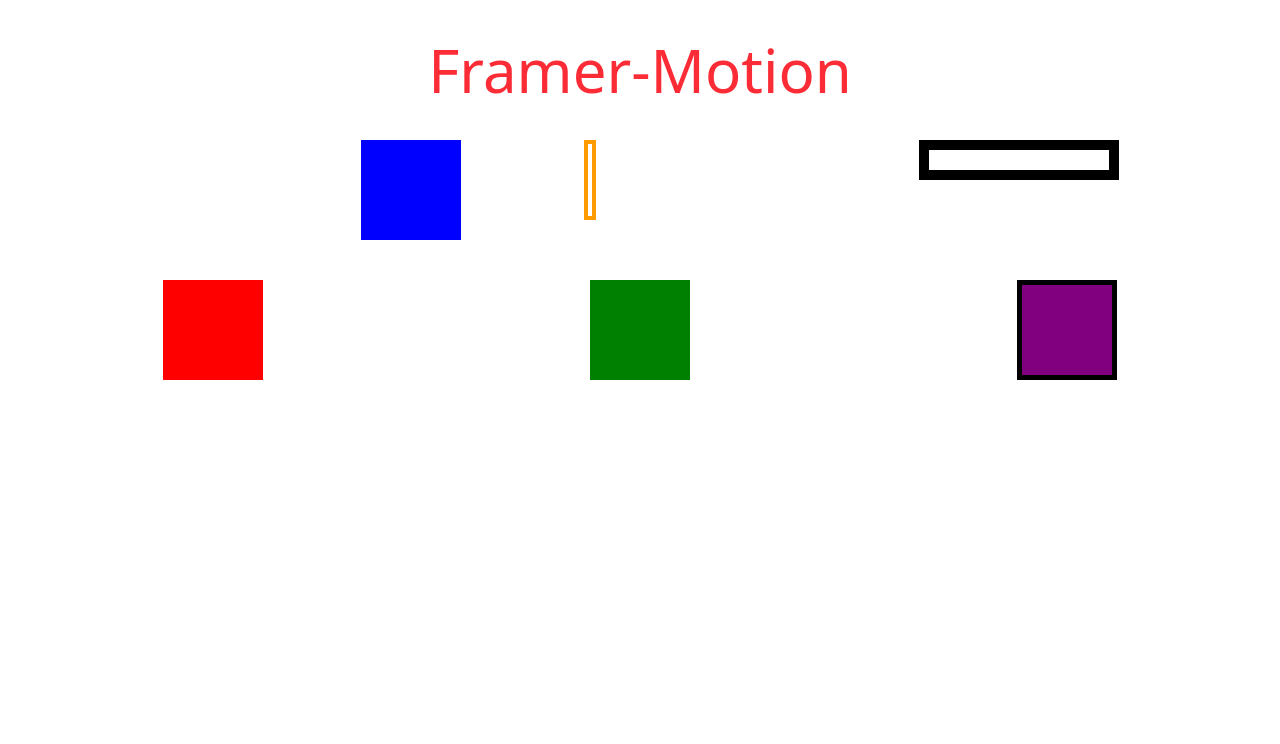
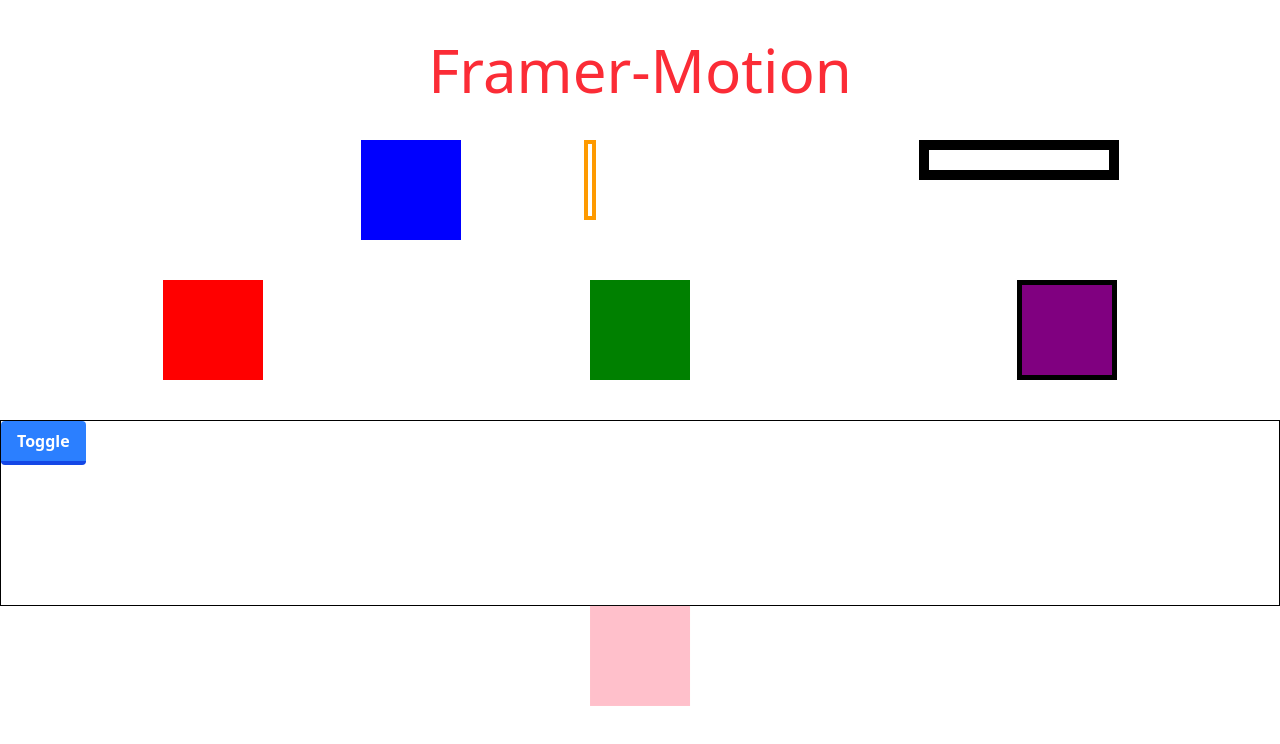
Before and after one commit to lakadeamit220/framer-motion, a React (Vite) app: page / in a window 1280 px wide. Shown: the top 744 px of the page. Built offline with nearby package versions, Linux system fonts and the light colour scheme.

Commit message:
implemented DynamicAnimation and Keyframes

```diff
--- a/src/App.jsx
+++ b/src/App.jsx
@@ -1,4 +1,6 @@
 import BasicAnimation from "./components/basics/BasicAnimation";
+import DynamicAnimation from "./components/basics/DynamicAnimation";
+import Keyframes from "./components/basics/Keyframes";
 import Variants from "./components/basics/Variants";
 
 function App() {
@@ -7,6 +9,8 @@ function App() {
       <h1 className="text-center text-6xl text-red-500 py-10">Framer-Motion</h1>
       <BasicAnimation />
       <Variants />
+      <DynamicAnimation />
+      <Keyframes/>
     </>
   );
 }
--- /dev/null
+++ b/src/components/basics/DynamicAnimation.jsx
@@ -0,0 +1,30 @@
+import { useState } from "react";
+import { motion } from "framer-motion";
+
+function DynamicAnimation() {
+  const [isVisible, setIsVisible] = useState(false);
+
+  return (
+    <div className="border">
+      <button
+        className="bg-blue-500 hover:bg-blue-400 text-white font-bold py-2 px-4 border-b-4 border-blue-700 hover:border-blue-500 rounded"
+        onClick={() => setIsVisible(!isVisible)}
+      >
+        Toggle
+      </button>
+      <motion.div
+        initial={{ opacity: 0 }}
+        animate={{ opacity: isVisible ? 1 : 0 }}
+        transition={{ duration: 2 }}
+        style={{
+          width: 100,
+          height: 100,
+          backgroundColor: "orange",
+          margin: "20px auto",
+        }}
+      />
+    </div>
+  );
+}
+
+export default DynamicAnimation;
--- /dev/null
+++ b/src/components/basics/Keyframes.jsx
@@ -0,0 +1,18 @@
+import { motion } from "framer-motion";
+
+function Keyframes() {
+  return (
+    <motion.div
+      animate={{ x: [0, 200, 0], y: [0, -200, 0] }}
+      transition={{ duration: 4, repeat: Infinity }}
+      style={{
+        width: 100,
+        height: 100,
+        backgroundColor: "pink",
+        margin: "0 auto",
+      }}
+    />
+  );
+}
+
+export default Keyframes;
```
